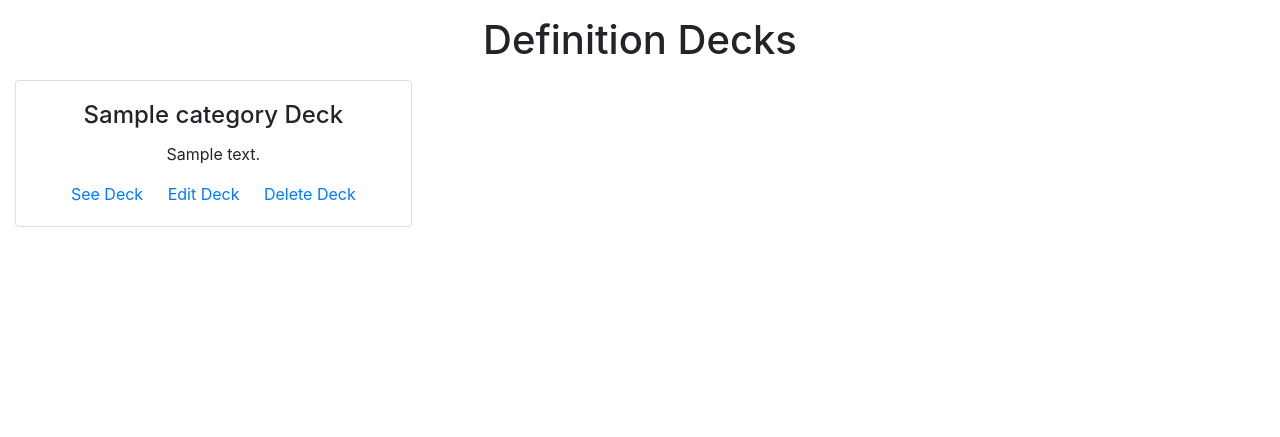
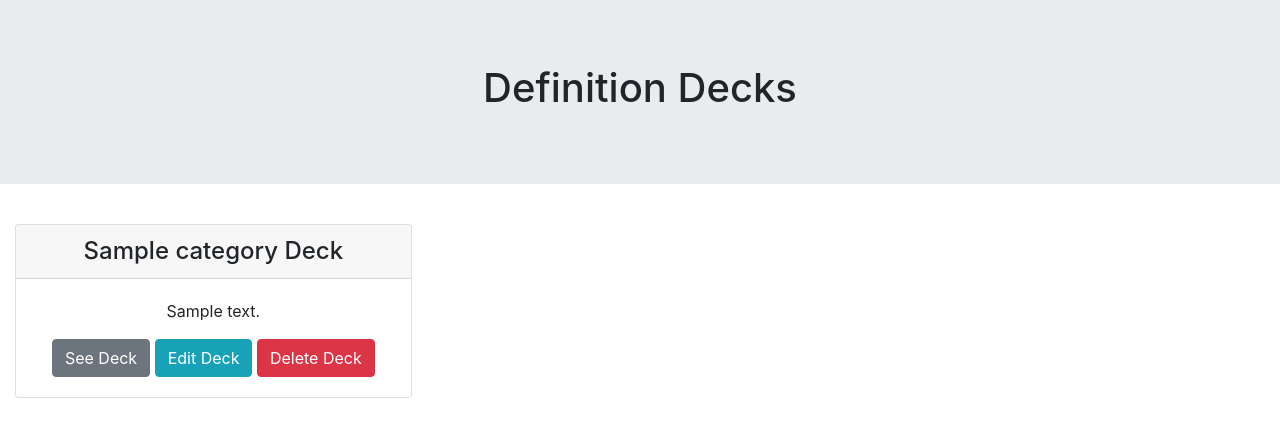
Before and after one commit to Code-Institute-Submissions/jargon-dictionary, a Flask app: page / in a window 1280 px wide. Shown: the part 56-493 px from the top of the page. Run offline with Flask 2, Linux system fonts and the light colour scheme; a database or web service that is not in the repository returns one stand-in record (values such as "Sample title"); some libraries are stand-ins or nearby versions.

Commit message:
Updated cards to have header

```diff
--- a/templates/index.html
+++ b/templates/index.html
@@ -1,23 +1,31 @@
 {% extends 'base.html'%}
 
 {% block content %}
-
+<div class="jumbotron jumbotron-fluid">
 <div class="container-fluid">
-    <h1 class="text-center pt-3">Definition Decks</h1>
+    <h1 class="text-center">Definition Decks</h1>
 </div>
-
+</div>
 <div class="container-fluid">
     <div class="row">
         {% for category in categories %}
 
         <div class="col-md-4 pt-2">
-            <div class="card">
-                <div class="card-body text-center">
-                    <h4 class="card-title ">{{category.name}} Deck</h4>
+            <div class="card text-center">
+                <h4 class="card-header ">{{category.name}} Deck</h4>
+                <div class="card-body">
+
                     <p class="card-text">{{category.description}}</p>
-                    <a href="{{url_for('get_definitions', category=category.name)}}" class="card-link">See Deck</a>
-                    <a href="{{url_for('edit_deck', deck_id=category._id, deck=category.name)}}" class="card-link">Edit Deck</a>
-                    <a href="{{url_for('delete_deck', deck_id=category._id)}}" class="card-link">Delete Deck</a>
+                    <button type="button" class="btn btn-secondary"><a class="text-white"
+                            href="{{url_for('get_definitions', category=category.name)}}" class="card-link">See
+                            Deck</a></button>
+                    <button type="button" class="btn btn-info"><a class="text-white"
+                            href="{{url_for('edit_deck', deck_id=category._id, deck=category.name)}}"
+                            class="card-link">Edit Deck</a></button>
+                    <button type="button" class="btn btn-danger"><a class="text-white"
+                            href="{{url_for('delete_deck', deck_id=category._id)}}" class="card-link">Delete
+                            Deck</a></button>
+
                 </div>
             </div>
         </div>
```
Also changed, not shown: templates/definitions.html (+8 -6 lines).
